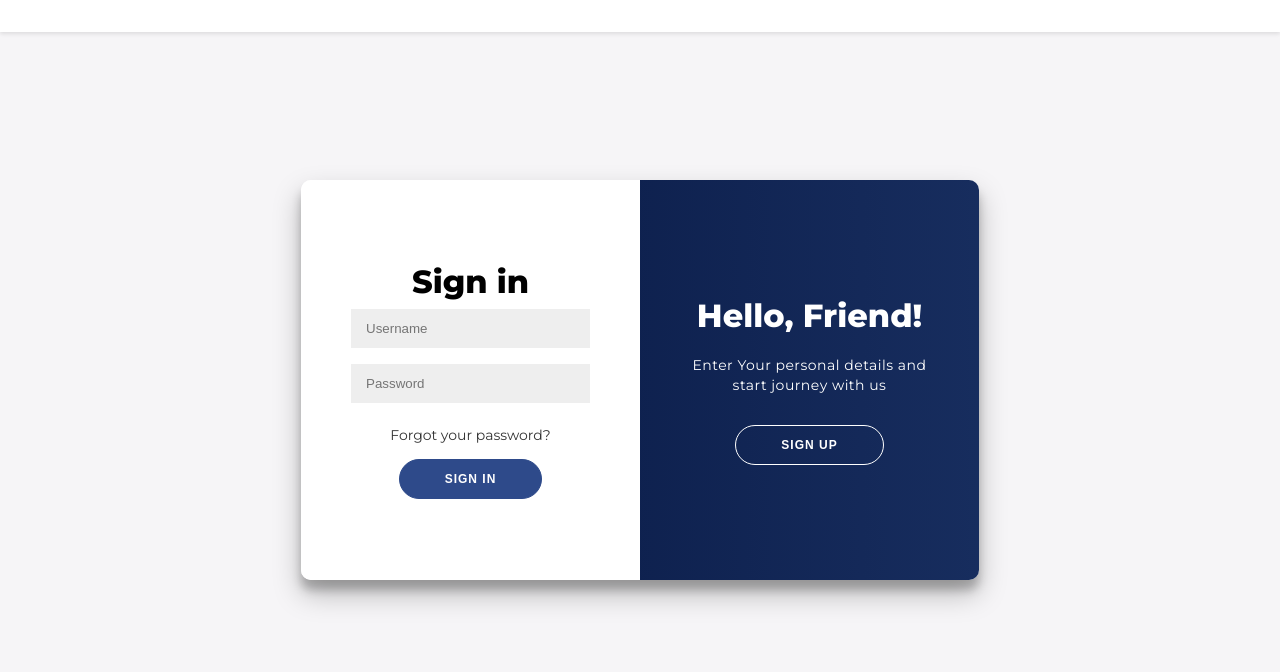
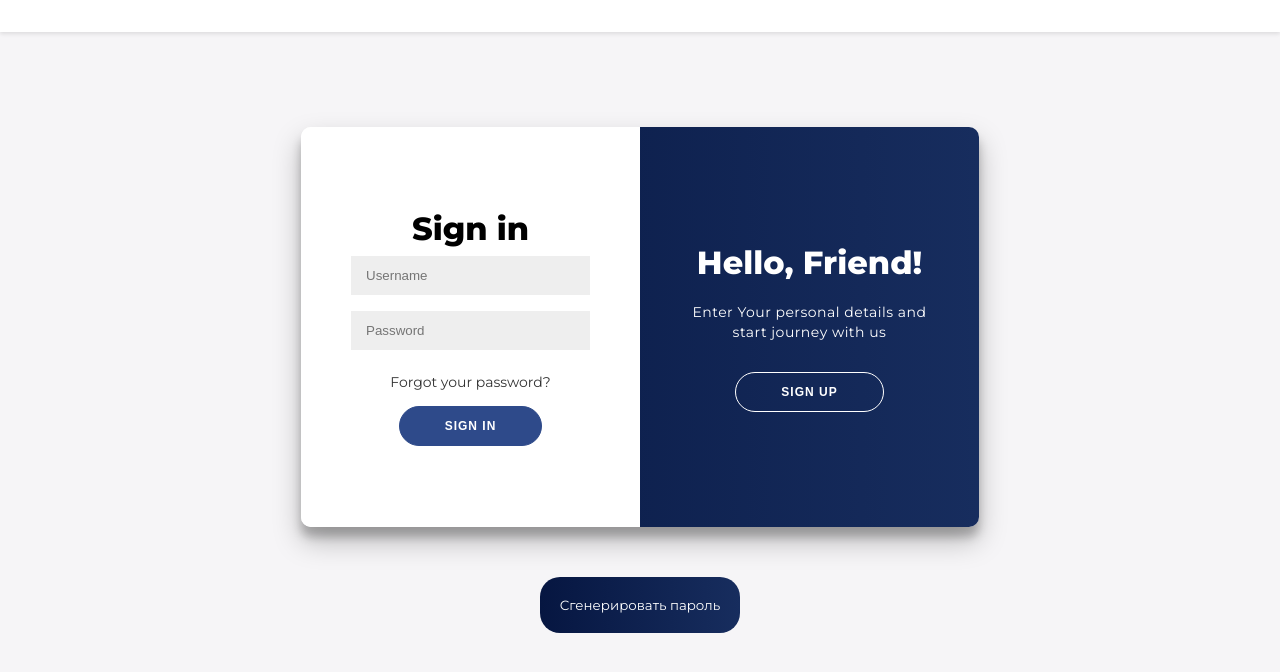
Before and after one commit to ed1skrad/PasswordGeneratorFrontend, a React (Create React App) app: page / in a window 1280 px wide. Shown: the top 672 px of the page. Built offline with nearby package versions, Linux system fonts and the light colour scheme.

Commit message:
GeneratePassworPage

```diff
--- a/src/App.js
+++ b/src/App.js
@@ -1,8 +1,11 @@
 import React, { useState } from "react";
-import { BrowserRouter as Router } from "react-router-dom";
+import { BrowserRouter as Router, Route, Switch, Redirect } from "react-router-dom";
 import * as Components from "./Components";
 import axios from "axios";
 import Navbar from "./Navbar";
+import "./generatingButton.css";
+import Generate from "./generate";
+
 function App() {
     const [signIn, toggle] = useState(true);
     const [username, setUsername] = useState("");
@@ -10,10 +13,12 @@ function App() {
     const [name, setName] = useState("");
     const [email, setEmail] = useState("");
     const [isAuthenticated, setIsAuthenticated] = useState(false);
+    const [redirect, setRedirect] = useState(false);
 
     const handleSignUp = async (e) => {
         e.preventDefault();
 
+        try {
             const response = await axios.post("http://localhost:8080/api/auth/signup", {
                 username: name,
                 email,
@@ -21,11 +26,15 @@ function App() {
             });
 
             console.log(response.data);
+        } catch (error) {
+            console.error(error);
+        }
     };
 
     const handleSignIn = async (e) => {
         e.preventDefault();
 
+        try {
             const response = await axios.post("http://localhost:8080/api/auth/signin", {
                 username,
                 password,
@@ -35,6 +44,9 @@ function App() {
             localStorage.setItem("token", response.data.token);
             setUsername(response.data.username);
             setIsAuthenticated(true);
+        } catch (error) {
+            console.error(error);
+        }
     };
 
     const handleLogout = () => {
@@ -43,10 +55,25 @@ function App() {
         setIsAuthenticated(false);
     };
 
+    const handleGeneratePassword = () => {
+        setRedirect(true);
+    };
+
+    const handleReturnToAuth = (value) => {
+        setRedirect(value);
+    };
+
     return (
         <Router>
+            {redirect ? (
+                <Generate onReturnToAuth={handleReturnToAuth} />
+            ) : (
                 <>
-            <Navbar username={username} onLogout={handleLogout} isAuthenticated={isAuthenticated} />
+                    <Navbar
+                        username={username}
+                        onLogout={handleLogout}
+                        isAuthenticated={isAuthenticated}
+                    />
                     <Components.Container>
                         <Components.SignUpContainer signinIn={signIn}>
                             <Components.Form onSubmit={handleSignUp}>
@@ -117,7 +144,13 @@ function App() {
                             </Components.Overlay>
                         </Components.OverlayContainer>
                     </Components.Container>
+                    <div className="container_to_but">
+                        <button onClick={handleGeneratePassword} className="button_to_generate">
+                            Сгенерировать пароль
+                        </button>
+                    </div>
                 </>
+            )}
         </Router>
     );
 }
--- /dev/null
+++ b/src/generate.js
@@ -0,0 +1,70 @@
+import React, { useState } from 'react';
+import "./generatingButton.css";
+import axios from "axios";
+
+const Generate = ({ onReturnToAuth }) => {
+    const [passwordLevel, setPasswordLevel] = useState("");
+    const [characterCount, setCharacterCount] = useState("");
+    const [generatedPassword, setGeneratedPassword] = useState("");
+    const token = localStorage.getItem("token");
+
+    const handlePasswordLevelChange = (e) => {
+        setPasswordLevel(e.target.value);
+    };
+
+    const handleCharacterCountChange = (e) => {
+        setCharacterCount(e.target.value);
+    };
+
+    const handleGeneratePassword = async (e) => {
+        e.preventDefault();
+        try {
+            const response = await axios.post(
+                "http://localhost:8080/api/password/generatePassword",
+                {
+                    difficulty: passwordLevel,
+                    length: characterCount,
+                },
+                {
+                    headers: {
+                        Authorization: `Bearer ${token}`,
+                    },
+                }
+            );
+            const generatedPassword = response.data;
+            setGeneratedPassword(generatedPassword);
+
+        } catch (error) {
+            console.error(error);
+        }
+    };
+
+    const handleReturnToAuth = () => {
+        onReturnToAuth(false);
+    };
+
+    return (
+        <div className="PasswordPage">
+            <div className="exit" onClick={handleReturnToAuth}>Вернуться к авторизации</div>
+            <form onSubmit={handleGeneratePassword}>
+                <button className="button_to_generate" type="submit">Сгенерировать пароль</button>
+                <label>
+                    Выберите уровень сложности пароля:
+                    <select value={passwordLevel} onChange={handlePasswordLevelChange}>
+                        <option value="EASY">Выбор</option>
+                        <option value="EASY">EASY</option>
+                        <option value="NORMAL">NORMAL</option>
+                        <option value="HARD">HARD</option>
+                    </select>
+                </label>
+                <label>
+                    Введите количество символов (до 255):
+                    <input type="text" value={characterCount} onChange={handleCharacterCountChange} />
+                </label>
+            </form>
+            <h1 className="genereativeH1">Ваш пароль: {generatedPassword}</h1>
+        </div>
+    );
+};
+
+export default Generate;
--- /dev/null
+++ b/src/generatingButton.css
@@ -0,0 +1,50 @@
+.container_to_but{
+    display: flex;
+    justify-content: center;
+    margin-top: 50px;
+}
+.button_to_generate{
+    background: linear-gradient(to right, #061641, #172d5e);
+    border: none;
+    border-radius: 20px;
+    padding: 20px;
+    cursor: pointer;
+    color: white;
+    text-decoration: none;
+    font-family: Montserrat;
+    font-weight: 500;
+}
+
+form{
+    display: flex;
+    flex-direction: column;
+} form label{
+    display: flex;
+    flex-direction: column;
+      margin-top: 20px;
+  }form label select{
+       margin-top: 20px;
+    padding: 15px;
+    border: 1px solid #172d5e;
+    border-radius: 20px;
+   } form label input{
+              margin-top: 20px;
+              padding: 15px;
+              border: 1px solid #172d5e;
+              border-radius: 20px;
+          }
+
+     .exit{
+         position: fixed;
+         top: 20px;
+         left: 20px;
+         cursor: pointer;
+     } .exit:hover{
+    color: #172d5e;
+            }
+
+       .genereativeH1{
+           font-size: 16px;
+           max-width: 300px; /* Adjust the maximum width as needed */
+           word-wrap: break-word;
+       }
```
Lines whose indentation alone changed are shown as unchanged.
